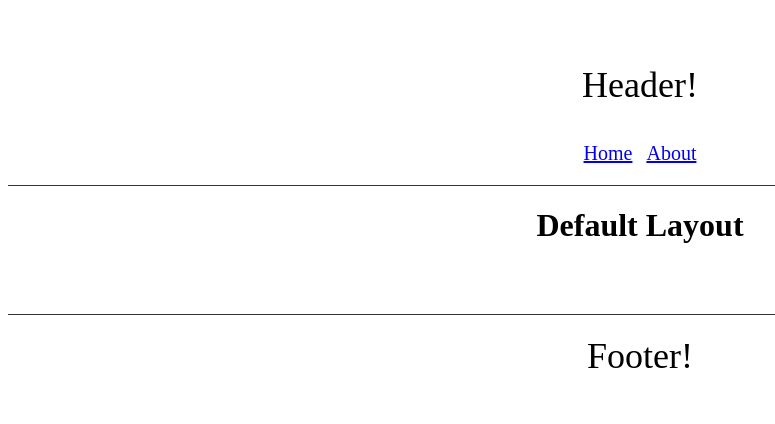
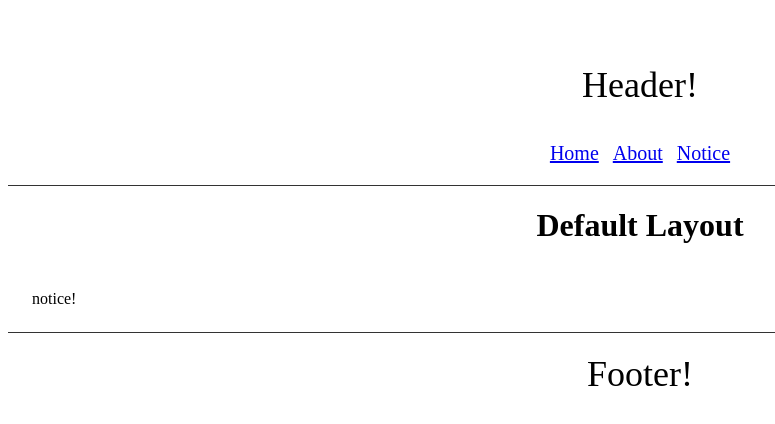
Before and after one commit to k-sang-soo/vue3-composition, a Vue app: page /notice in a window 1280 px wide. Shown: the top 424 px of the page, without its empty margins (0-775 px from the left). Built offline with nearby package versions, Linux system fonts and the light colour scheme.

Commit message:
feat: 동적 라우팅 예시 추가

```diff
--- a/src/components/base/Header.vue
+++ b/src/components/base/Header.vue
@@ -4,6 +4,7 @@
     <nav class="nav">
       <RouterLink to="/">Home</RouterLink>
       <RouterLink to="/about">About</RouterLink>
+      <RouterLink to="/notice">Notice</RouterLink>
     </nav>
   </header>
 </template>
--- a/src/router/index.js
+++ b/src/router/index.js
@@ -1,6 +1,8 @@
 import { createRouter, createWebHistory } from 'vue-router'
-import Home from '@/views/index.vue';
-import About from '@/views/about/index.vue';
+import Home from '@/views/index.vue'
+import About from '@/views/about/index.vue'
+import Notice from '@/views/notice/index.vue'
+import NoticeDetail from '@/views/notice/detail/index.vue'
 
 /***
  *
@@ -22,6 +24,16 @@ export const Routes = [
     meta: {
       layout: 'AnotherLayout'
     }
+  },
+  {
+    path: '/notice',
+    name: 'notice',
+    component: Notice
+  },
+  {
+    path: '/notice/:id',
+    name: 'NoticeDetail',
+    component: NoticeDetail
   }
 ]
 
@@ -29,13 +41,12 @@ const router = createRouter({
   history: createWebHistory(import.meta.env.BASE_URL),
   routes: Routes,
   scrollBehavior(to, from, savedPosition) {
-    if(savedPosition) {
+    if (savedPosition) {
       return savedPosition
     } else {
-      return { top: 0}
+      return { top: 0 }
     }
   }
-
 })
 
 export default router
--- /dev/null
+++ b/src/views/notice/detail/index.vue
@@ -0,0 +1,10 @@
+<template>
+  <div>
+    notice - detail!
+    <p>id : {{ $route.params.id }}</p>
+  </div>
+</template>
+
+<script setup></script>
+
+<style scoped></style>
--- /dev/null
+++ b/src/views/notice/index.vue
@@ -0,0 +1,7 @@
+<template>
+  <div>notice!</div>
+</template>
+
+<script setup></script>
+
+<style scoped></style>
```
